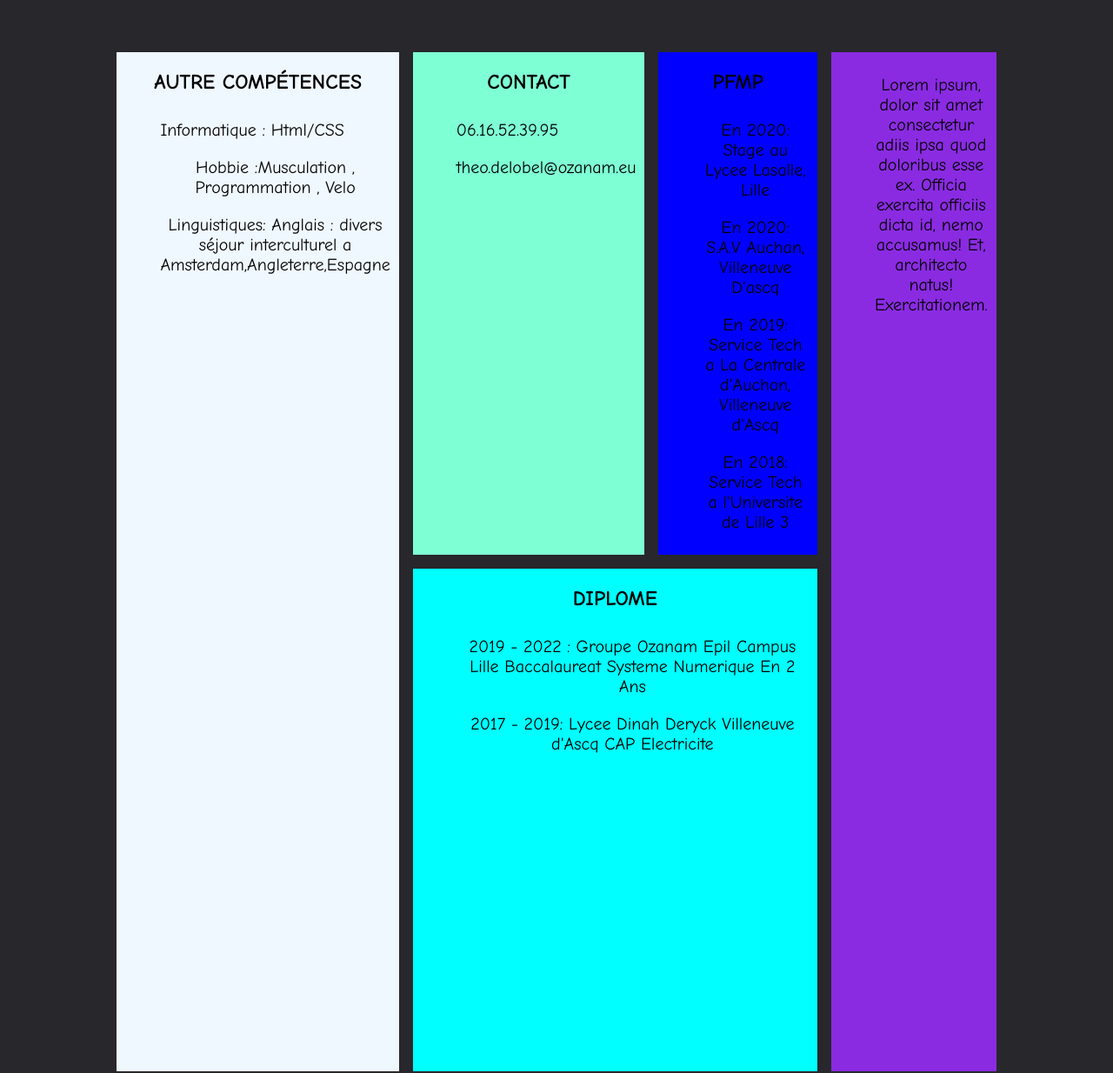
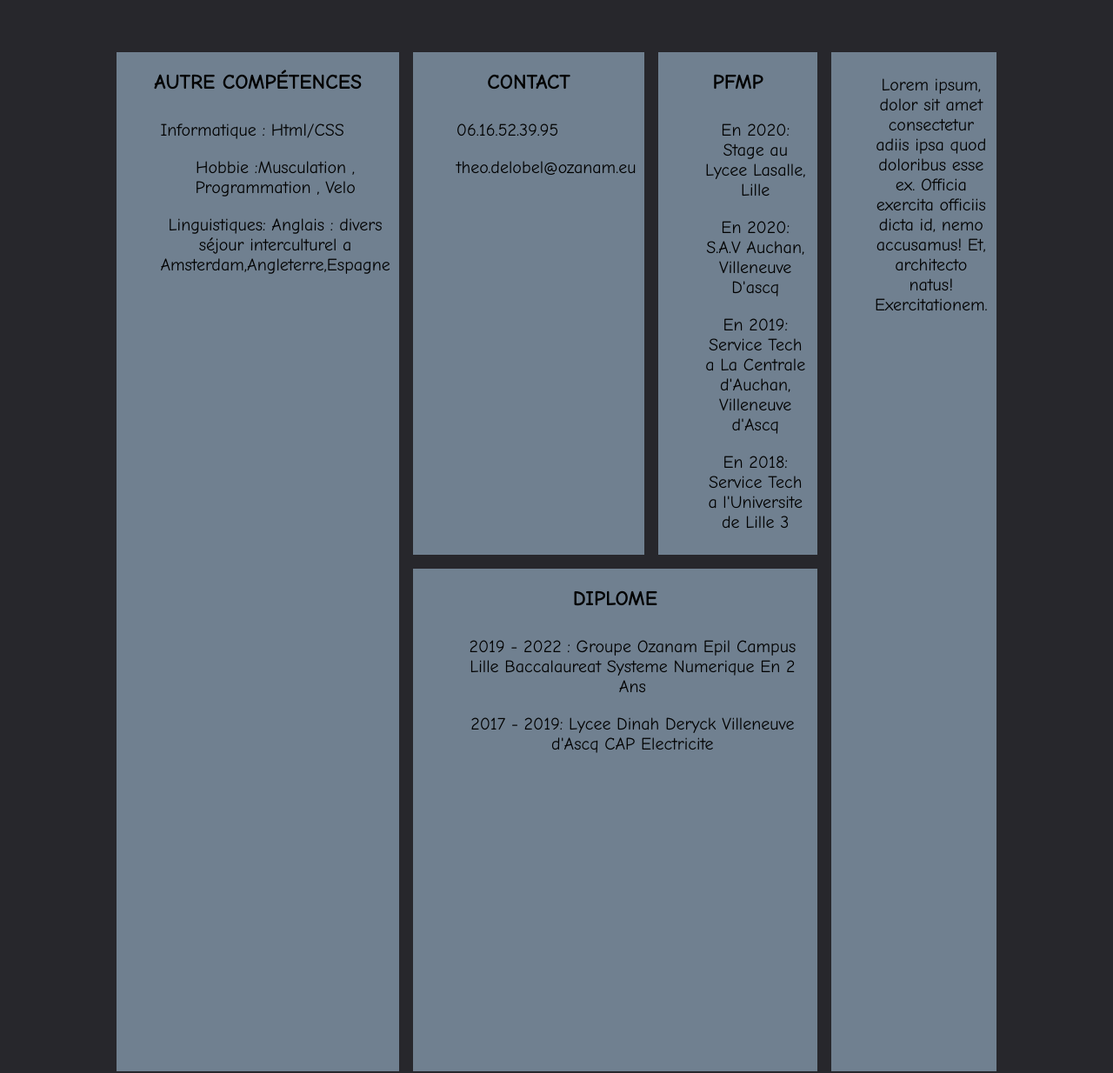
Before and after one commit to delobeltheo/MonCurriculumVit-.github.io, a plain HTML site: page cv.html in a window 1280 px wide. Shown: the part 113-1347 px from the top of the page at 87% size. Drawn offline with Linux system fonts and the light colour scheme.

Commit message:
Update stylecv.css

```diff
--- a/stylecv.css
+++ b/stylecv.css
@@ -66,31 +66,31 @@
     }
 
     header{
-        background-color: dimgrey;
+        background-color: slategray;
         width: 100%;
     }
 
     .autre{
-        background-color: aliceblue;
+        background-color: slategray;
         grid-area: 1 / 1 / 3 / 2 ;
     }
 
     .diplome{
-        background-color: aqua;
+        background-color: slategray;
         grid-area: 2 / 2 / 3 / 4 ;
     }
 
     .contact{
-        background-color: aquamarine;
+        background-color: slategray;
         grid-area: 1 / 2 / 2 / 3 ;
     }
 
     .PFMP{
-        background-color:blue;
+        background-color:slategray;
     }
 
     .text{
-        background-color: blueviolet;
+        background-color: slategray;
         grid-area: 1 / 4 / 3 / 4 ;
     }
 
```
